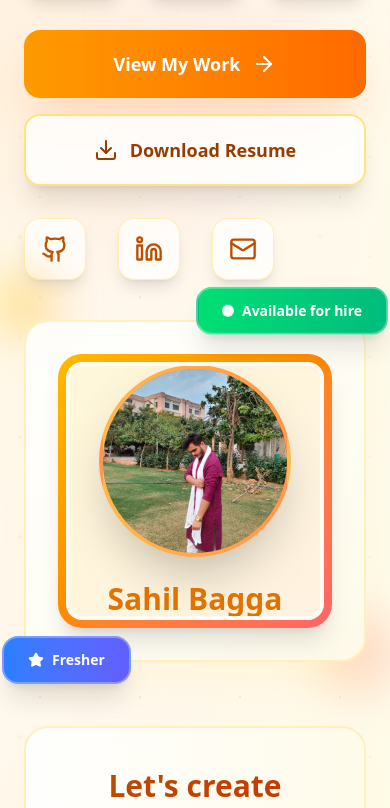
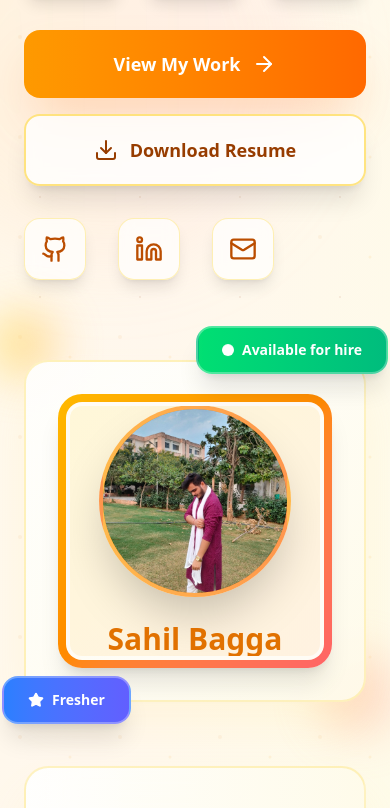
Before and after one commit to Sahilbagga297/PortFolio, a React (Vite) app in the folder frontend/: page / in a window 390 px wide. Shown: the part 1179-1987 px from the top of the page. Built offline with nearby package versions, Linux system fonts and the light colour scheme.

Commit message:
homepage image centered

```diff
--- a/frontend/src/pages/Home.jsx
+++ b/frontend/src/pages/Home.jsx
@@ -244,7 +244,7 @@ const Home = () => {
                   <div className="absolute -top-8 -left-8 w-16 h-16 bg-gradient-to-r from-yellow-300 to-orange-300 rounded-full blur-xl opacity-60 animate-bounce"></div>
                   <div className="absolute -bottom-8 -right-8 w-20 h-20 bg-gradient-to-r from-orange-300 to-red-300 rounded-full blur-xl opacity-40 animate-pulse"></div>
 
-                  <div className="relative bg-gradient-to-br from-white/90 to-amber-50/90 backdrop-blur-xl rounded-3xl p-8 border-2 border-amber-200/50 shadow-2xl shadow-amber-200/20">
+                  <div className="relative bg-gradient-to-br from-white/90 to-amber-50/90 backdrop-blur-xl rounded-3xl p-8 border-2 border-amber-200/50 shadow-2xl shadow-amber-200/20 mx-auto mt-10 lg:mt-0">
                     <div className="aspect-square bg-gradient-to-br from-amber-400 via-orange-400 to-red-400 rounded-3xl p-2 shadow-xl">
                       <div className="w-full h-full bg-gradient-to-br from-amber-50 to-orange-50 rounded-2xl flex items-center justify-center overflow-hidden border-4 border-white/50">
                         <div className="w-full h-full bg-gradient-to-br from-amber-100/50 to-orange-100/50 flex items-center justify-center">
```
